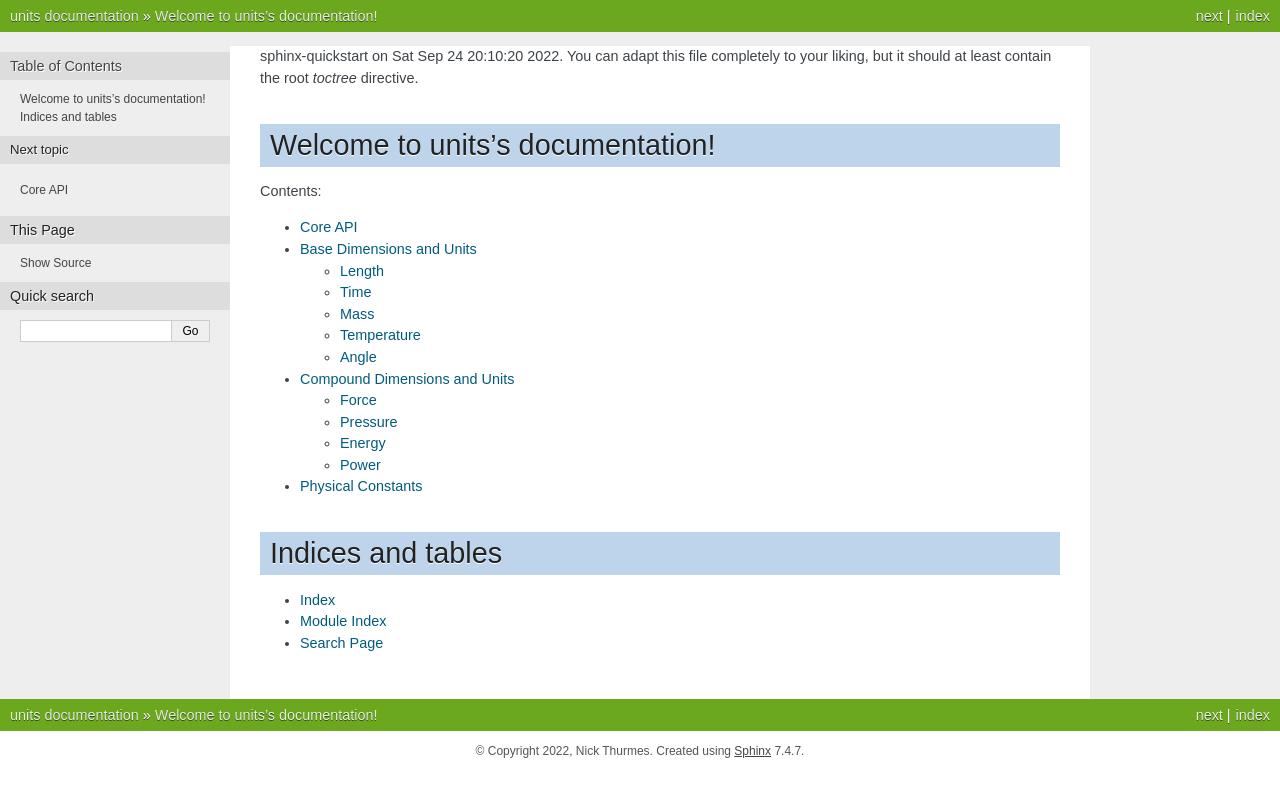
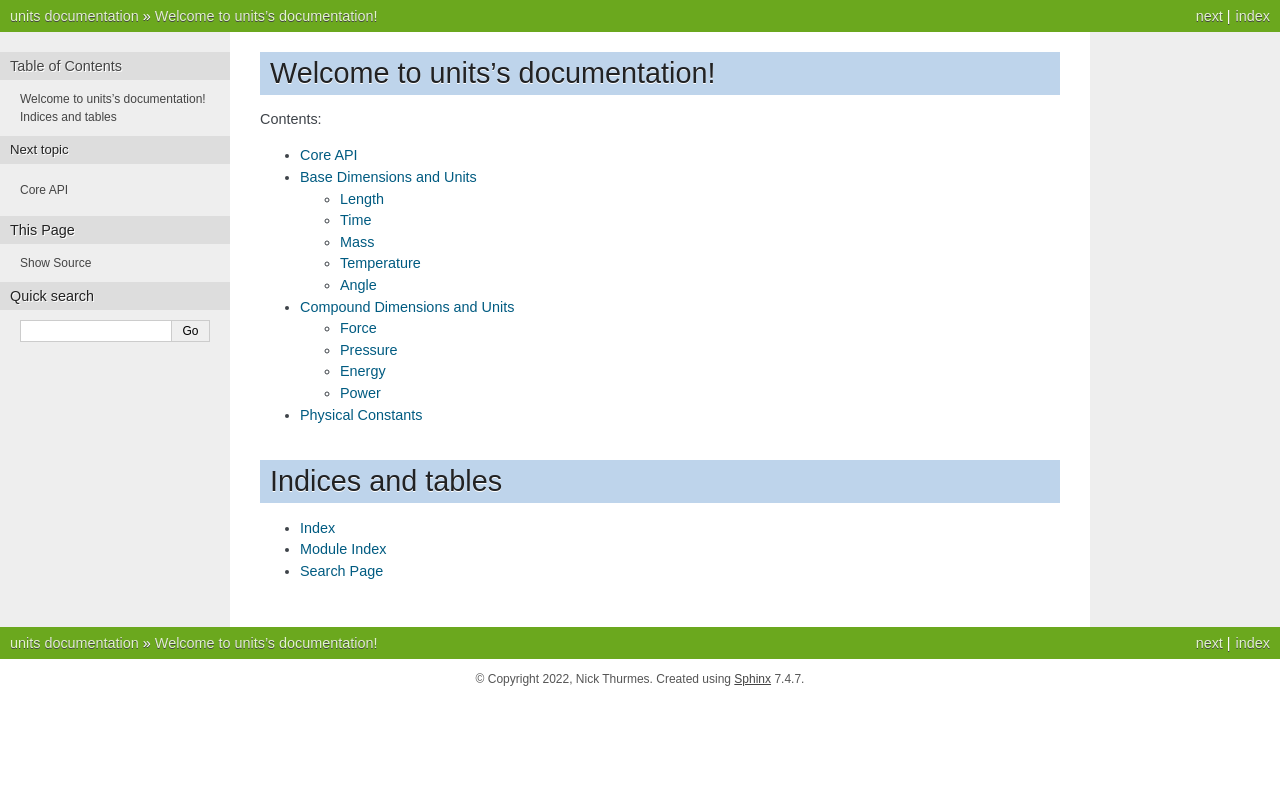
Before and after one commit to the-nick-of-time/units, a Sphinx documentation site: the page built from docs/index.rst, in a window 1280 px wide. Shown: the top 797 px of the page. Built offline with Sphinx 7.4.7, drawn with Linux system fonts in a browser that asks for light colours.

```diff
--- a/docs/base_units.rst
+++ b/docs/base_units.rst
@@ -7,6 +7,7 @@ Length
 
 .. automodule:: units.length
 	:members:
+	:exclude-members: sig_figs, is_dimension, equivalent_to, meters
 
 .. _unit-example:
 .. autoclass:: units.length.meters
@@ -18,21 +19,26 @@ Time
 
 .. automodule:: units.time
 	:members:
+	:exclude-members: sig_figs, is_dimension, equivalent_to
 
 Mass
 ----
 
 .. automodule:: units.mass
 	:members:
+	:exclude-members: sig_figs, is_dimension, equivalent_to
 
 Temperature
 -----------
 
 .. automodule:: units.temperature
 	:members:
+	:exclude-members: sig_figs, is_dimension, equivalent_to
+
 
 Angle
 -----
 
 .. automodule:: units.angle
 	:members:
+	:exclude-members: sig_figs, is_dimension, equivalent_to
--- a/docs/index.rst
+++ b/docs/index.rst
@@ -1,8 +1,3 @@
-.. units documentation master file, created by
-sphinx-quickstart on Sat Sep 24 20:10:20 2022.
-You can adapt this file completely to your liking, but it should at least
-contain the root `toctree` directive.
-
 Welcome to units's documentation!
 =================================
 
```
Also changed, not shown: 2 other files.
